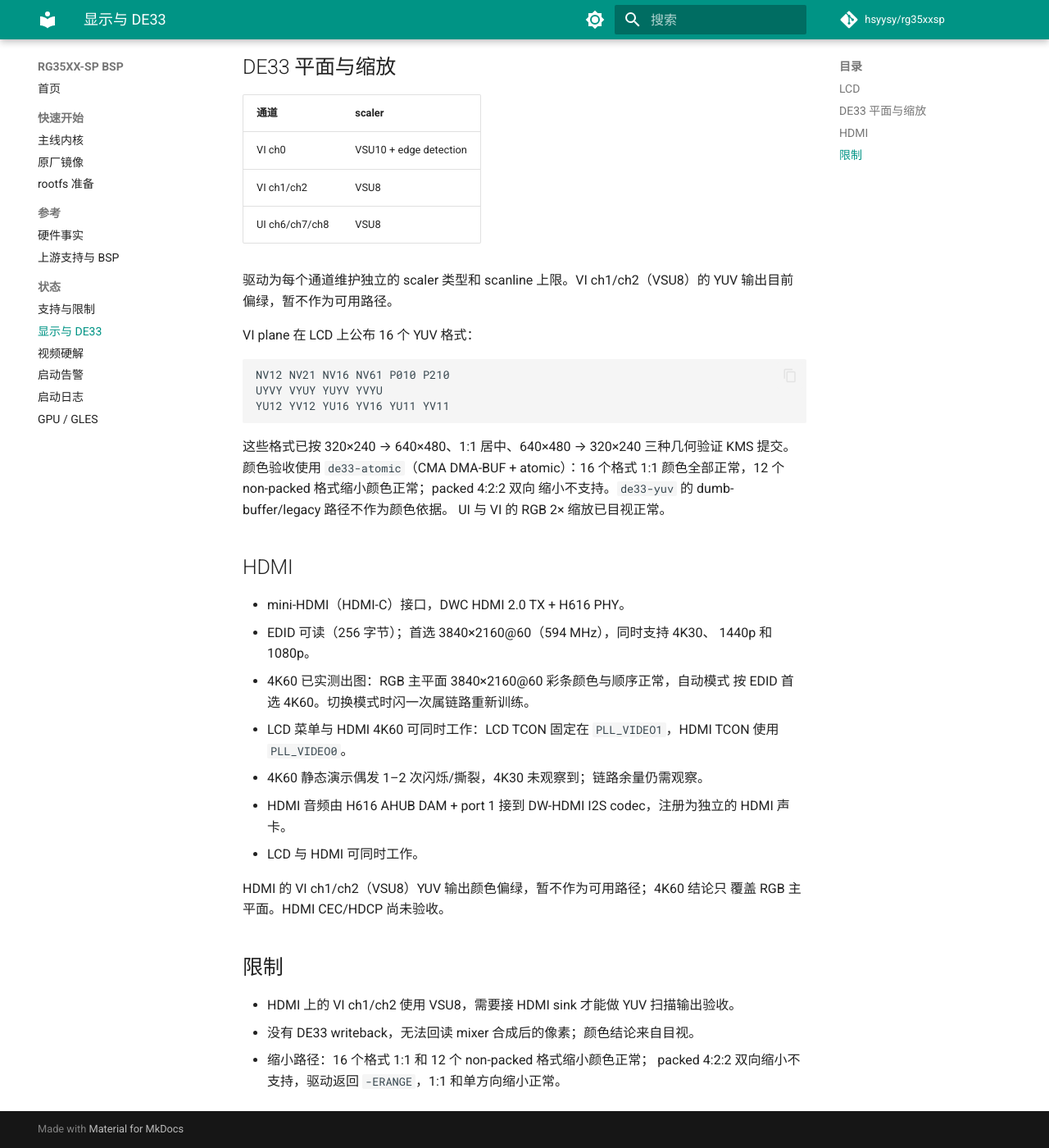
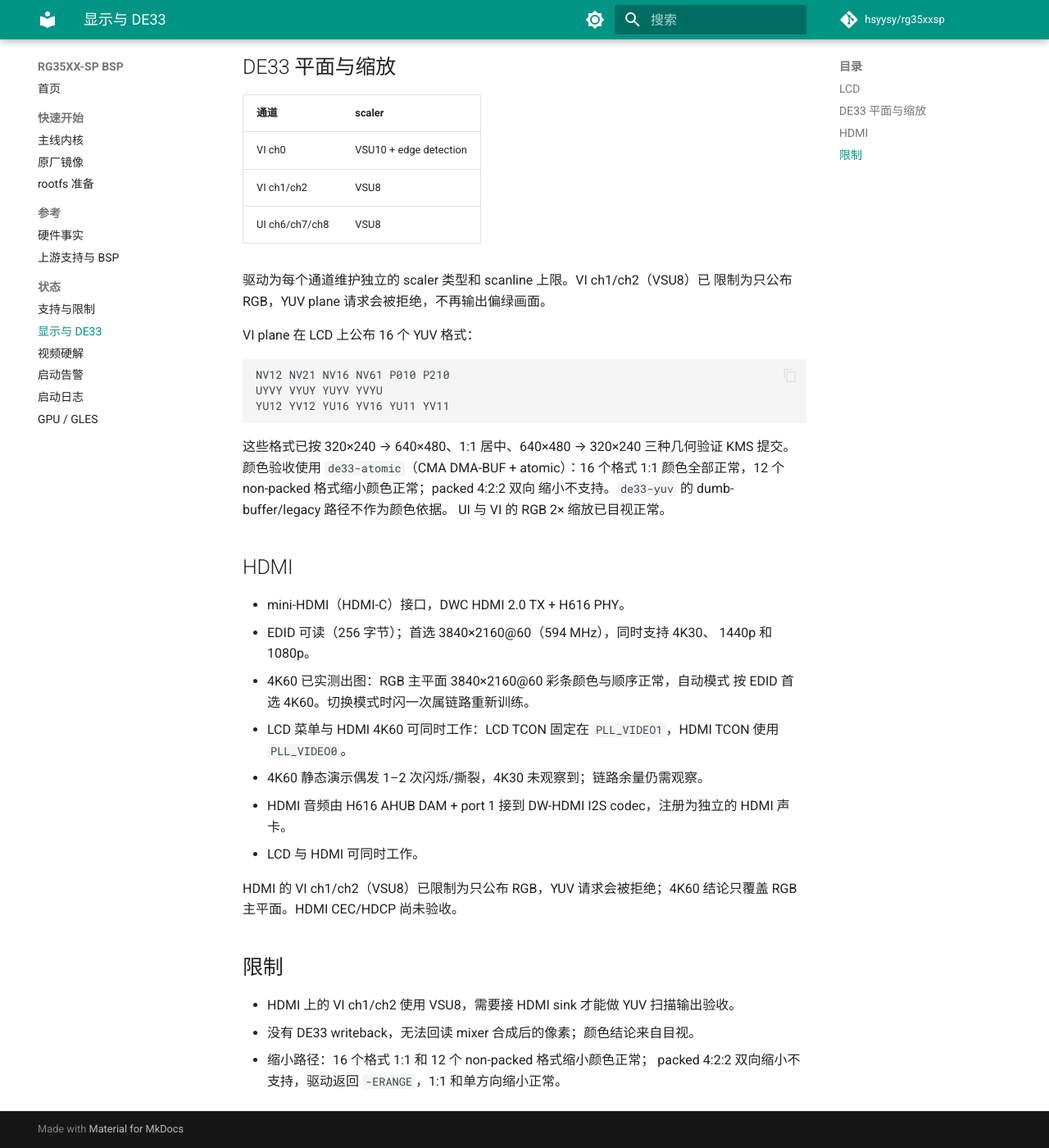
Before and after one commit to hsyysy/rg35xxsp, an MkDocs documentation site: the page built from docs/display.md, in a window 1280 px wide and 1400 px high, scrolled down 367 px. Shown: the whole window at 82% size. Built offline with MkDocs 1.6.1 and Material for MkDocs 9.7.7, drawn with Linux system fonts in a browser that asks for light colours; comment, search, counter and statistics services are not loaded.

Commit message:
docs: VSU8 YUV restriction is deployed
HDMI VI ch1/ch2 now expose RGB only, so YUV plane requests are rejected
instead of showing a green picture.  Record the watchdog status as
pending a reset test.

```diff
--- a/docs/display.md
+++ b/docs/display.md
@@ -17,8 +17,8 @@
 | VI ch1/ch2 | VSU8 |
 | UI ch6/ch7/ch8 | VSU8 |
 
-驱动为每个通道维护独立的 scaler 类型和 scanline 上限。VI ch1/ch2（VSU8）的
-YUV 输出目前偏绿，暂不作为可用路径。
+驱动为每个通道维护独立的 scaler 类型和 scanline 上限。VI ch1/ch2（VSU8）已
+限制为只公布 RGB，YUV plane 请求会被拒绝，不再输出偏绿画面。
 
 VI plane 在 LCD 上公布 16 个 YUV 格式：
 
@@ -48,8 +48,8 @@ UI 与 VI 的 RGB 2× 缩放已目视正常。
   HDMI 声卡。
 - LCD 与 HDMI 可同时工作。
 
-HDMI 的 VI ch1/ch2（VSU8）YUV 输出颜色偏绿，暂不作为可用路径；4K60 结论只
-覆盖 RGB 主平面。HDMI CEC/HDCP 尚未验收。
+HDMI 的 VI ch1/ch2（VSU8）已限制为只公布 RGB，YUV 请求会被拒绝；4K60
+结论只覆盖 RGB 主平面。HDMI CEC/HDCP 尚未验收。
 
 ## 限制
 
```
Also changed, not shown: docs/status.md (+2 -1 lines).
